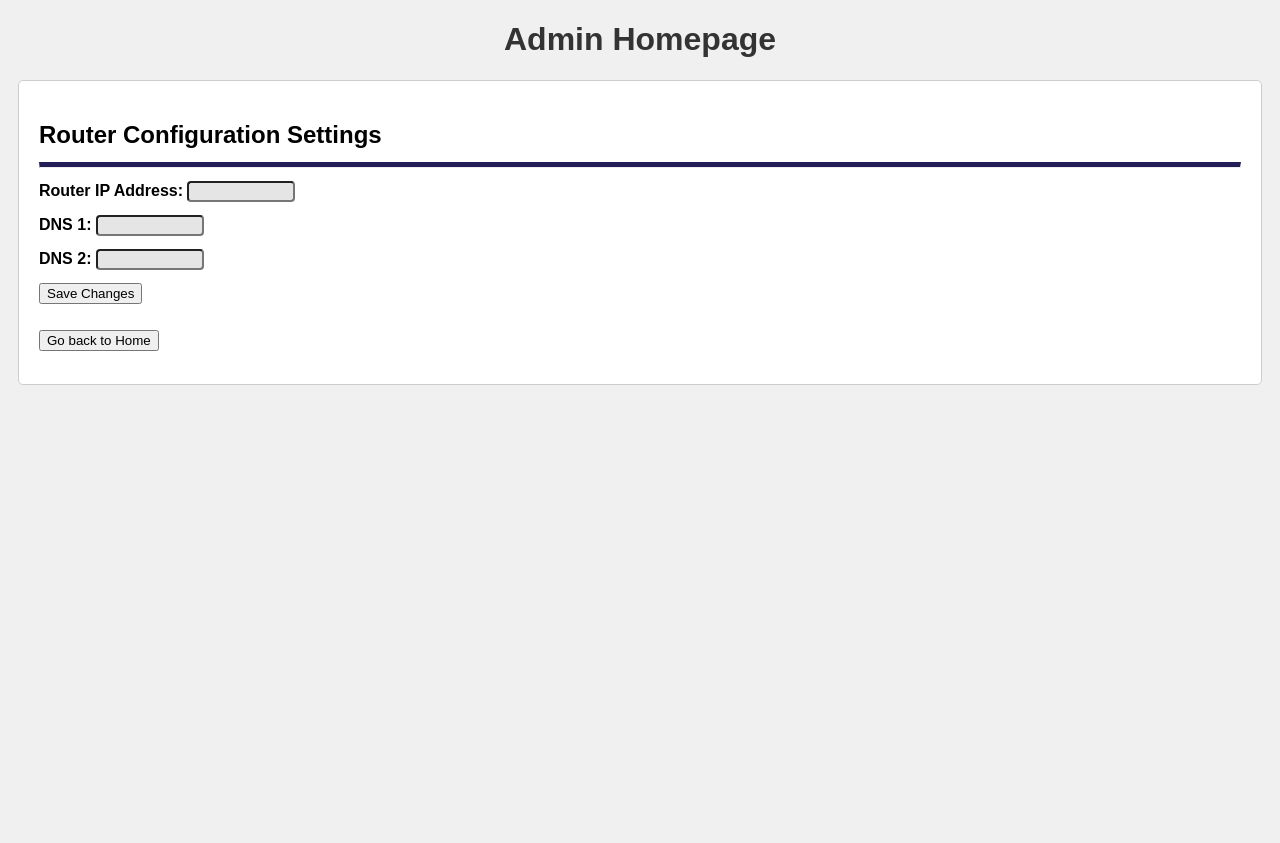
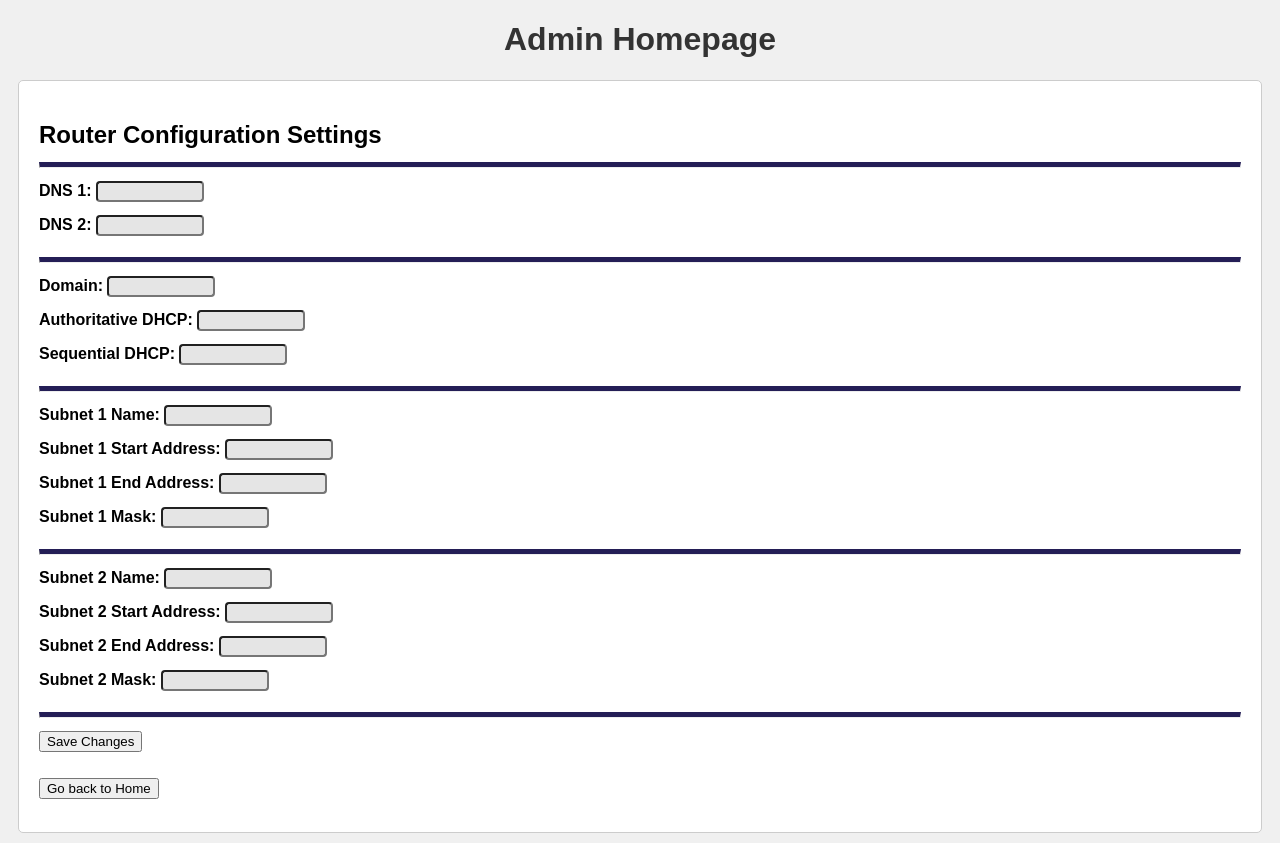
Before and after one commit to CamJak/SeniorDesign, a PHP site: page /admin/home.php in a window 1280 px wide. Before the commit the page ends 385 px from the top, so only its background shows below. Run offline with PHP 8.4, Linux system fonts and the light colour scheme.

Commit message:
Updated admin page with new ap settings.

```diff
--- a/WebInterface/admin/home.php
+++ b/WebInterface/admin/home.php
@@ -4,9 +4,23 @@
     // DEBUG FILE LOCATION
     $env = parse_ini_file('.\\setupVars.conf');
     // $env = parse_ini_file('/etc/csna/setupVars.conf');
-    $ipAddress = $env['IP'];
     $dns1 = $env['DNS1'];
     $dns2 = $env['DNS2'];
+
+    $domain = $env['DOMAIN'];
+    $dhcp_auth = $env['DHCP_AUTHORITATIVE'];
+    $dhcp_seq = $env['DHCP_SEQUENTIAL'];
+
+    // subnets
+    $subnet1 = $env['SUBNET1'];
+    $dhcp1_start = $env['DHCP1_START'];
+    $dhcp1_end = $env['DHCP1_END'];
+    $dhcp1_mask = $env['DHCP1_MASK'];
+
+    $subnet2 = $env['SUBNET2'];
+    $dhcp2_start = $env['DHCP2_START'];
+    $dhcp2_end = $env['DHCP2_END'];
+    $dhcp2_mask = $env['DHCP2_MASK'];
 ?>
 
 <script>
@@ -28,9 +42,23 @@
         <h2>Router Configuration Settings</h2>
         <form action="request.php" method="post">
             <hr>
-            <p>Router IP Address: </p><input type="text" id="ipAddress" name="ipAddress" value="<?php echo $ipAddress; ?>"></br>
             <p>DNS 1: </p><input type="text" id="dns1" name="dns1" value="<?php echo $dns1; ?>"></br>
             <p>DNS 2: </p><input type="text" id="dns2" name="dns2" value="<?php echo $dns2; ?>"></br>
+            <hr>
+            <p>Domain: </p><input type="text" id="domain" name="domain" value="<?php echo $domain; ?>"></br>
+            <p>Authoritative DHCP: </p><input type="text" id="dhcp_auth" name="dhcp_auth" value="<?php echo $dhcp_auth; ?>"></br>
+            <p>Sequential DHCP: </p><input type="text" id="dhcp_seq" name="dhcp_seq" value="<?php echo $dhcp_seq; ?>"></br>
+            <hr>
+            <p>Subnet 1 Name: </p><input type="text" id="subnet1" name="subnet1" value="<?php echo $subnet1; ?>"></br>
+            <p>Subnet 1 Start Address: </p><input type="text" id="dhcp1_start" name="dhcp1_start" value="<?php echo $dhcp1_start; ?>"></br>
+            <p>Subnet 1 End Address: </p><input type="text" id="dhcp1_end" name="dhcp1_end" value="<?php echo $dhcp1_end; ?>"></br>
+            <p>Subnet 1 Mask: </p><input type="text" id="dhcp1_mask" name="dhcp1_mask" value="<?php echo $dhcp1_mask; ?>"></br>
+            <hr>
+            <p>Subnet 2 Name: </p><input type="text" id="subnet2" name="subnet2" value="<?php echo $subnet2; ?>"></br>
+            <p>Subnet 2 Start Address: </p><input type="text" id="dhcp2_start" name="dhcp2_start" value="<?php echo $dhcp2_start; ?>"></br>
+            <p>Subnet 2 End Address: </p><input type="text" id="dhcp2_end" name="dhcp2_end" value="<?php echo $dhcp2_end; ?>"></br>
+            <p>Subnet 2 Mask: </p><input type="text" id="dhcp2_mask" name="dhcp2_mask" value="<?php echo $dhcp2_mask; ?>"></br>
+            <hr>
             <input type="submit" value="Save Changes">
         </form>
         <button onclick="redirect('/index.php')">Go back to Home</button>
```
